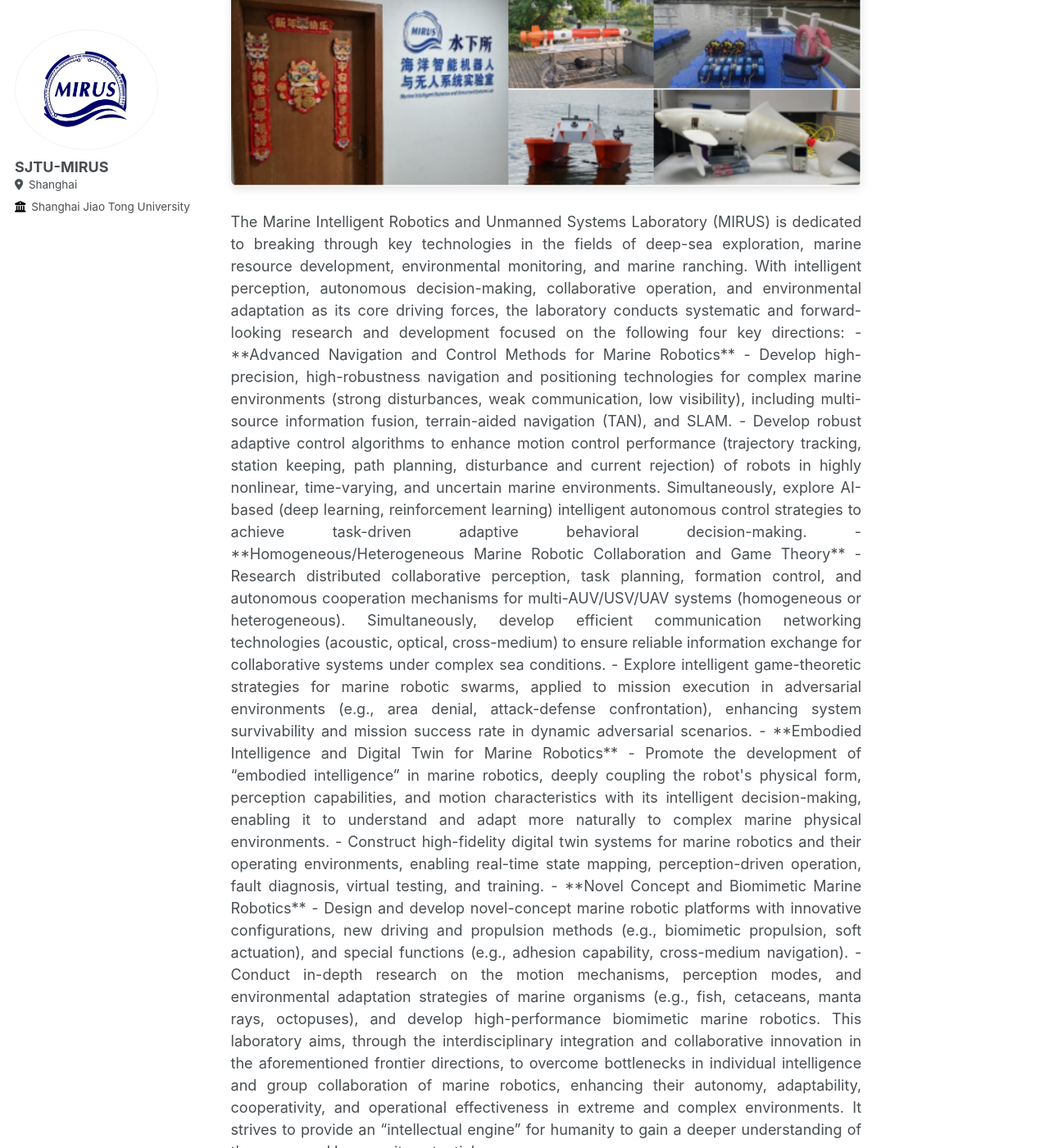
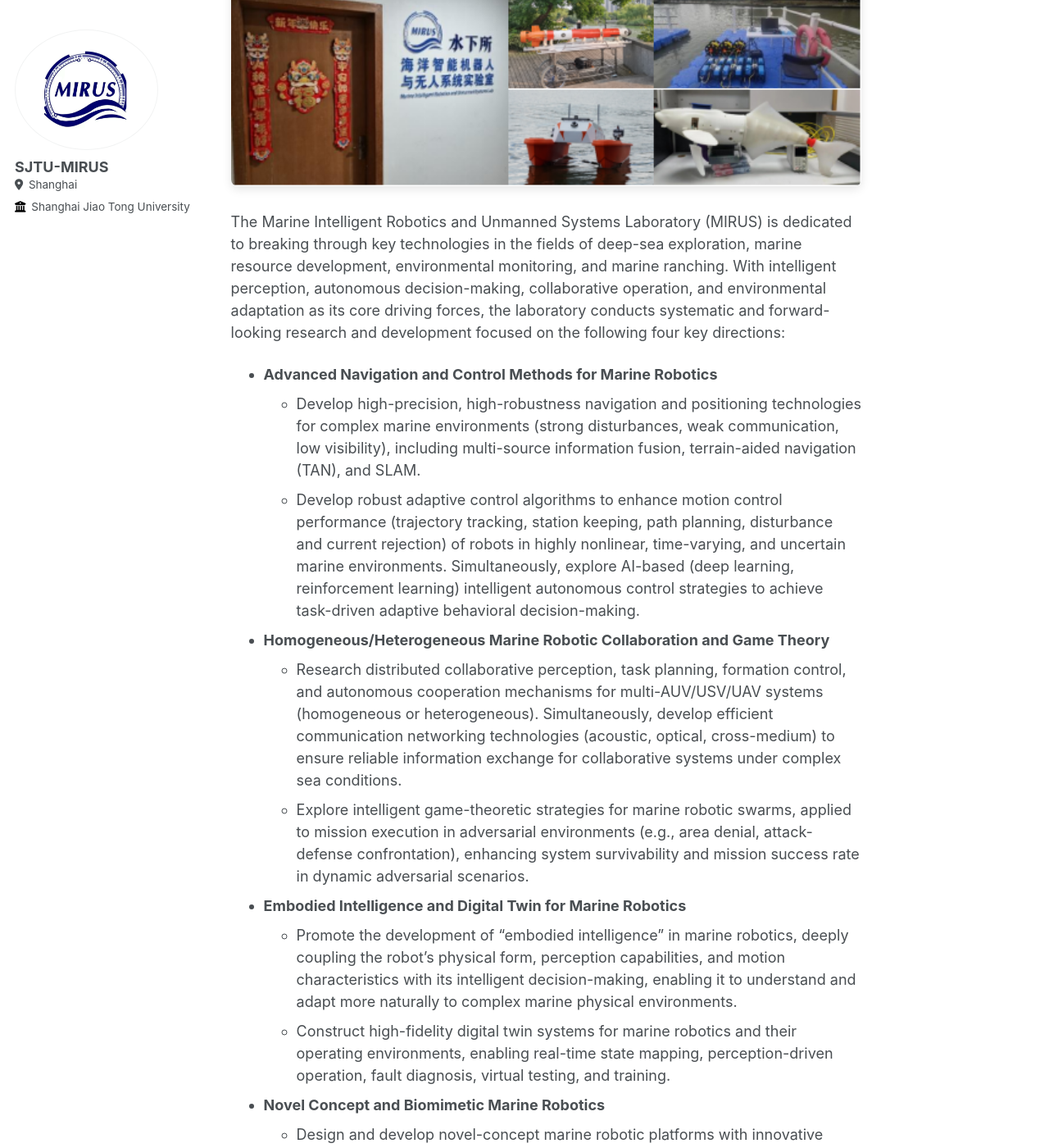
Before and after one commit to SJTU-MIRUS/MIRUS.github.io, a Jekyll site: the page built from _pages/about.md, in a window 1280 px wide and 1400 px high, scrolled down 216 px. Shown: the whole window at 82% size. Built offline with Jekyll 4.4.1, drawn with Linux system fonts in a browser that asks for light colours; some of the changed text lies outside the part shown.

```diff
--- a/_pages/about.md
+++ b/_pages/about.md
@@ -8,8 +8,6 @@ redirect_from:
 ---
 
 <img src="./images/FMIRUS.png" alt="MIRUS Laboratory" style="width: 100%; max-width: 1000px; display: block; margin: 0 auto 30px auto; border-radius: 8px; box-shadow: 0 4px 12px rgba(0,0,0,0.1);">
-
-<div style="text-align: justify;">
 
 The Marine Intelligent Robotics and Unmanned Systems Laboratory (MIRUS) is dedicated to breaking through key technologies in the fields of deep-sea exploration, marine resource development, environmental monitoring, and marine ranching. With intelligent perception, autonomous decision-making, collaborative operation, and environmental adaptation as its core driving forces, the laboratory conducts systematic and forward-looking research and development focused on the following four key directions:
 
```
Also changed, not shown: _pages/publications.md (+0 -2 lines).
